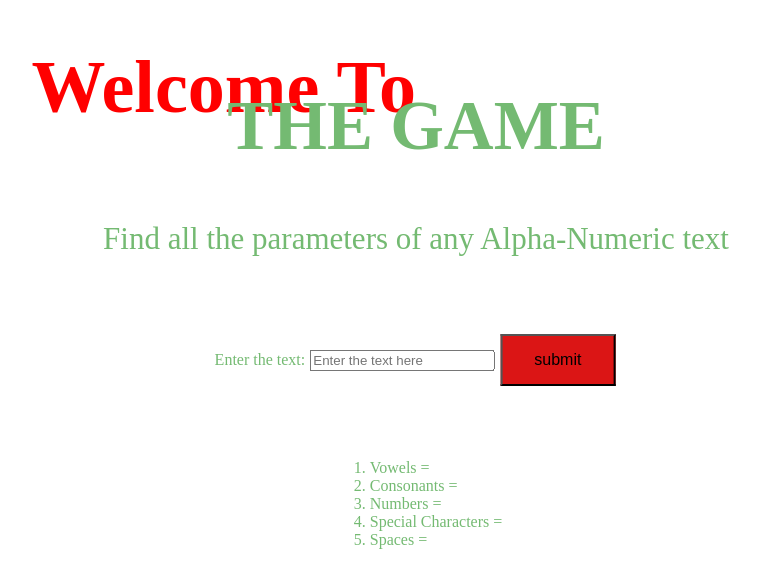
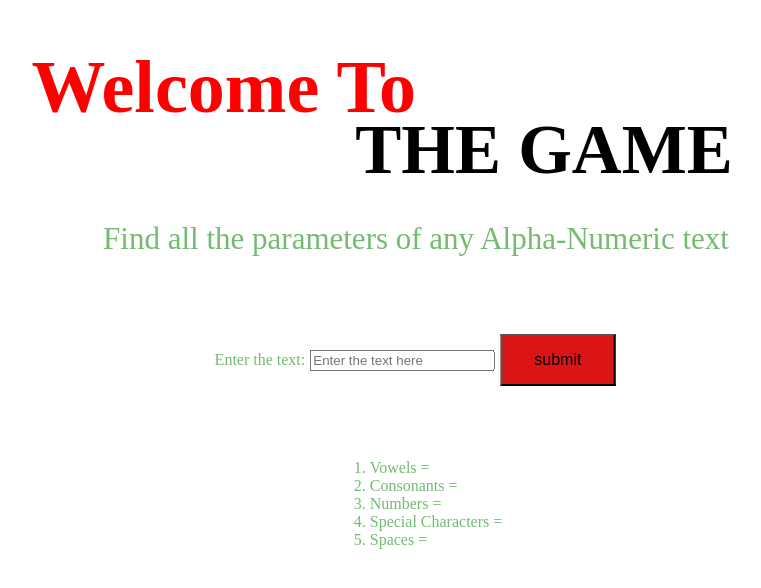
Before and after one commit to Soumya007-developer/String.io, a plain HTML site: page index.html in a window 1280 px wide. Shown: the part 120-708 px from the top of the page, without its empty margins (224-985 px from the left). Drawn offline with Linux system fonts and the light colour scheme.

Commit message:
Update SRR.css

```diff
--- a/SRR.css
+++ b/SRR.css
@@ -15,9 +15,9 @@ body{
 }
 h1{
   position: absolute;
-  left: 50%;
-  top: 25%;
-  font-size: 39px;
+  left: 60%;
+  top: 28%;
+  font-size: 69px;
 
 
   transform : translateX(-50%) translateY(-50%)
@@ -35,8 +35,7 @@ h2{
    font-size: 74px;
 }
 h1{
-  font-family: "ROG Fonts";
-  font-size: 69px;
+  font-family: "ROG Fonts"
   color: #74ba72;
 }
 p{
```
